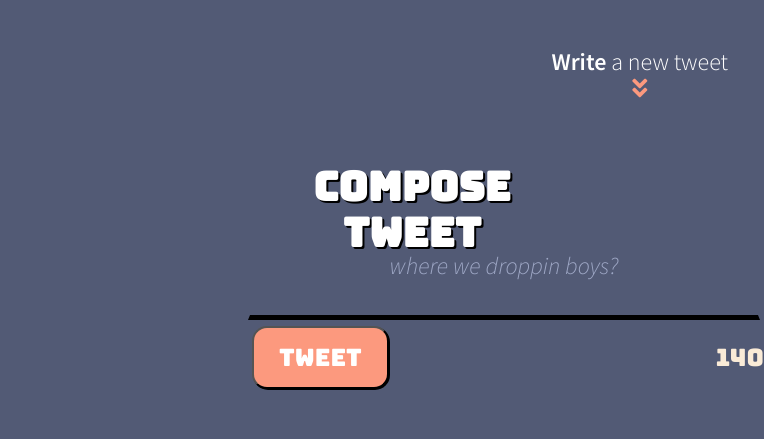
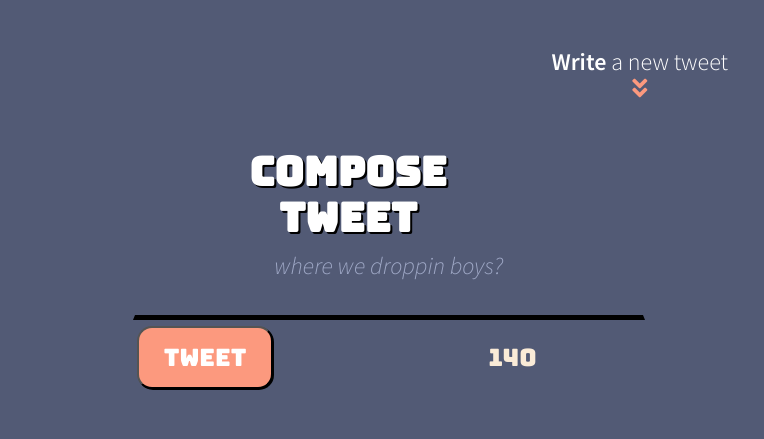
Before and after one commit to renji-3/RENJItweeter, a website: page public/index.html in a window 1280 px wide. Shown: the top 439 px of the page, 516-1280 px from the left. Drawn offline with nearby package versions, Linux system fonts and the light colour scheme; no server answers.

Commit message:
shrinkage managed

```diff
--- a/public/styles/new-tweet.css
+++ b/public/styles/new-tweet.css
@@ -110,13 +110,14 @@
     text-align: center;
     font-size: 30pt;
     font-family: 'Bungee', cursive;
-    padding-bottom: 10px;
+    padding-bottom: 1em;
   }
 
   .sendTweet {
     width: 50vw;
     margin: right;
     padding-top: 10em;
+    padding-right: 10em;
   }
 
   #txtbox {
```
